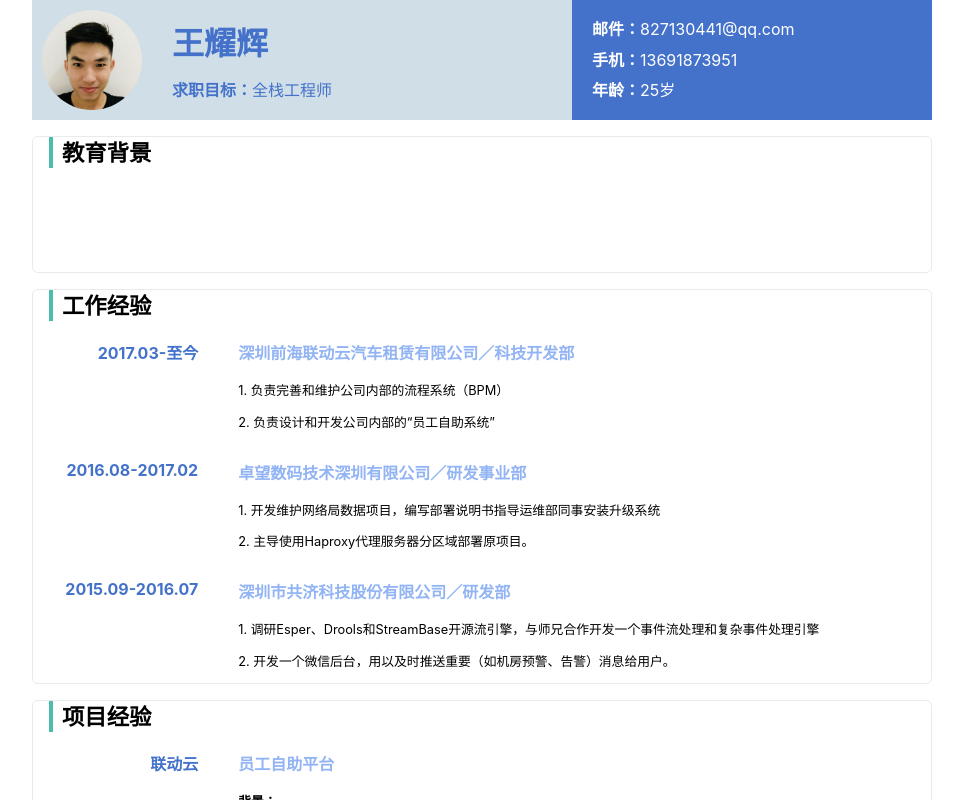
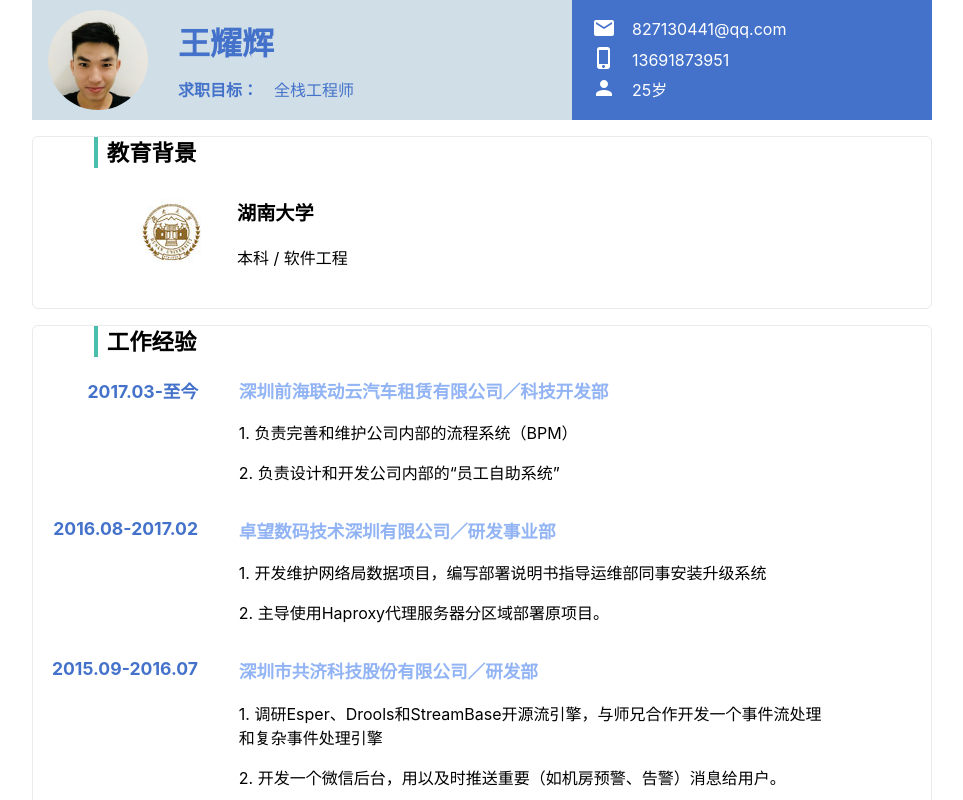
Before and after one commit to coconilu/my-resume, a React (Create React App) app: page / in a window 1280 px wide. Shown: the top 800 px of the page, without its empty margins (158-1121 px from the left). Built offline with nearby package versions, Linux system fonts and the light colour scheme.

Commit message:
that's all

```diff
--- a/package.json
+++ b/package.json
@@ -3,8 +3,10 @@
   "version": "0.1.0",
   "private": true,
   "dependencies": {
+    "chart.js": "^2.7.3",
     "react": "^16.6.0",
     "react-dom": "^16.6.0",
+    "react-icons": "^3.2.2",
     "react-scripts": "2.0.5"
   },
   "scripts": {
--- a/src/index.css
+++ b/src/index.css
@@ -12,3 +12,8 @@ code {
   font-family: source-code-pro, Menlo, Monaco, Consolas, "Courier New",
     monospace;
 }
+
+.self-assessment-p {
+  font-size: 1.2em;
+  font-weight: bold;
+}
--- a/src/parts/Filed.js
+++ b/src/parts/Filed.js
@@ -4,7 +4,7 @@ class Field extends Component {
   render() {
     return (
       <span className="resume-field">
-        <span>{this.props.left}：</span>
+        <span>{this.props.left}</span>
         <span>{this.props.right}</span>
       </span>
     );
--- /dev/null
+++ b/src/parts/MyAbility.js
@@ -0,0 +1,73 @@
+import React, { Component } from 'react';
+import Chart from 'chart.js'
+
+class MyAbility extends Component {
+
+  componentDidMount() {
+    let chartColors = {
+      red: 'rgb(255, 99, 132)',
+      orange: 'rgb(255, 159, 64)',
+      yellow: 'rgb(255, 205, 86)',
+      green: 'rgb(75, 192, 192)',
+      blue: 'rgb(54, 162, 235)',
+      purple: 'rgb(153, 102, 255)',
+      grey: 'rgb(201, 203, 207)'
+    };
+
+    let color = Chart.helpers.color
+    let chartGreenWithAlpha = color(chartColors.green).alpha(0.5).rgbString()
+    let chartBlueWithAlpha = color(chartColors.blue).alpha(0.5).rgbString()
+    let chartGreen = chartColors.green
+    let chartBlue = chartColors.blue
+    let ctx = document.getElementById('my-ability').getContext('2d')
+
+    let myAbility = {
+      labels: ['HTML \\ CSS \\ JavaScript', 'NodeJS \\ Express \\ Koa', 'VueJS \\ React', 'TypeScript', 'Jest', 'Webpack \\ Babel', 'Git \\ GitHub', 'GraphQL'],
+      datasets: [{
+        label: '专业技能熟练指数',
+        backgroundColor: [chartGreenWithAlpha, chartGreenWithAlpha, chartGreenWithAlpha, chartGreenWithAlpha, chartGreenWithAlpha, chartBlueWithAlpha, chartBlueWithAlpha, chartBlueWithAlpha],
+        borderColor: [chartGreen, chartGreen, chartGreen, chartGreen, chartGreen, chartBlue, chartBlue, chartBlue],
+        borderWidth: 1,
+        data: [90, 85, 85, 70, 70, 60, 65, 70]
+      }]
+    }
+    window.myAbilityCanvas = new Chart(ctx, {
+      type: 'horizontalBar',
+      data: myAbility,
+      options: {
+        elements: {
+          rectangle: {
+            borderWidth: 2,
+          }
+        },
+        responsive: true,
+        legend: {
+          display: false,
+          position: 'bottom',
+        },
+        title: {
+          display: false,
+          text: '专业技能评估'
+        },
+        scales: {
+          xAxes: [{
+            ticks: {
+              min: 0,
+              max: 100
+            }
+          }]
+        }
+      }
+    })
+  }
+
+  render() {
+    return (
+      <article className="my-ability-container">
+        <canvas id="my-ability"></canvas>
+      </article>
+    );
+  }
+}
+
+export default MyAbility;
--- /dev/null
+++ b/src/parts/MyMetaAbility.js
@@ -0,0 +1,59 @@
+import React, { Component } from 'react';
+import Chart from 'chart.js'
+
+class MyMetaAbility extends Component {
+
+  componentDidMount() {
+    let chartColors = {
+      red: 'rgb(255, 99, 132)',
+      orange: 'rgb(255, 159, 64)',
+      yellow: 'rgb(255, 205, 86)',
+      green: 'rgb(75, 192, 192)',
+      blue: 'rgb(54, 162, 235)',
+      purple: 'rgb(153, 102, 255)',
+      grey: 'rgb(201, 203, 207)'
+    };
+    let color = Chart.helpers.color;
+    let config = {
+      type: 'radar',
+      data: {
+        labels: ['学 习 能 力', '社 交 能 力', '抗 压 能 力', '执 行 力', '创 新 能 力', '鉴 赏 能 力'],
+        datasets: [{
+          label: '个人素质能力',
+          backgroundColor: color(chartColors.red).alpha(0.2).rgbString(),
+          borderColor: chartColors.red,
+          pointBackgroundColor: chartColors.red,
+          data: [90, 80, 80, 80, 75, 70]
+        }]
+      },
+      options: {
+        legend: {
+          display: false,
+          position: 'top',
+        },
+        title: {
+          display: false,
+          text: 'Chart.js Radar Chart'
+        },
+        scale: {
+          ticks: {
+            min: 0,
+            max: 100
+          }
+        }
+      }
+    };
+
+    window.myMetaAbility = new Chart(document.getElementById('my-meta-ability'), config);
+  }
+
+  render() {
+    return (
+      <article className="my-meta-ability-container">
+        <canvas id="my-meta-ability"></canvas>
+      </article>
+    );
+  }
+}
+
+export default MyMetaAbility;
--- a/src/parts/ResumeBody.js
+++ b/src/parts/ResumeBody.js
@@ -2,13 +2,17 @@ import React, { Component } from 'react';
 import ResumeSection from './ResumeSection';
 import ResumeParagraph from './ResumeParagraph';
 import ProjectDetails from './ProjectDetails';
+import ResumeEducation from './ResumeEducation';
+import MyAbility from './MyAbility';
+import MyMetaAbility from './MyMetaAbility';
+import ResumeLink from './ResumeLink';
 
 class ResumeHeader extends Component {
   render() {
     return (
       <article className="resume-section-container">
         <ResumeSection title="教育背景">
-
+          <ResumeEducation />
         </ResumeSection>
         <ResumeSection title="工作经验">
           <ResumeParagraph titleLeft="2017.03-至今" titleRight="深圳前海联动云汽车租赁有限公司／科技开发部">
@@ -33,11 +37,11 @@ class ResumeHeader extends Component {
               <ProjectDetails title="架构：">
                 使用典型的B/S架构。<br />
                 类似小程序平台，主模块提供了账号鉴权、异步加载动画功能，可以不断新增业务模块，目前已经有如下模块：<br />
-                1. 加班晚餐订购<br />
-                2. 会议室预约<br />
-                3. 公寓管理<br />
-                4. 办公用品领用<br />
-                对接了企业微信的通讯录管理API，剩下用户创建账号的麻烦，仅需要使用手机版企业微信扫一扫便可以登录。<br />
+                &nbsp;&nbsp;&nbsp;&nbsp;1. 加班晚餐订购<br />
+                &nbsp;&nbsp;&nbsp;&nbsp;2. 会议室预约<br />
+                &nbsp;&nbsp;&nbsp;&nbsp;3. 公寓管理<br />
+                &nbsp;&nbsp;&nbsp;&nbsp;4. 办公用品领用<br />
+                对接了企业微信的通讯录管理API，免去用户创建账号的麻烦，仅需要使用手机版企业微信扫一扫便可以登录。<br />
                 运行在LeanCloud提供的云端服务器上面的，调用了LeanCloud的数据处理功能，一切都运行在HTTPS协议上，可以保证数据安全。
               </ProjectDetails>
               <ProjectDetails title="技术选型：">
@@ -112,31 +116,44 @@ class ResumeHeader extends Component {
         <ResumeSection title="社区活动">
           <ResumeParagraph titleLeft="个人博客" titleRight="&nbsp;">
             <div>
-              <ProjectDetails title={(<a className="a-without-decoration" href="https://github.com/coconilu/Blog" target="_blank" rel="noopener noreferrer">GitHub上的个人博客：https://github.com/coconilu/Blog</a>)}>
+              <ProjectDetails title={(<ResumeLink link="https://github.com/coconilu/Blog" description="GitHub上的个人博客：" />)}>
               </ProjectDetails>
             </div>
           </ResumeParagraph>
           <ResumeParagraph titleLeft="翻译活动" titleRight="&nbsp;">
             <div>
-              <ProjectDetails title={(<a className="a-without-decoration" href="https://developer.mozilla.org/en-US/profiles/sunline.bucket" target="_blank" rel="noopener noreferrer">参与MDN翻译：https://developer.mozilla.org/en-US/profiles/sunline.bucket</a>)}>
+              <ProjectDetails title={(<ResumeLink link="https://developer.mozilla.org/en-US/profiles/sunline.bucket" description="参与MDN翻译：" />)}>
               </ProjectDetails>
-              <ProjectDetails title={(<a className="a-without-decoration" href="https://github.com/coconilu/Blog/issues/36" target="_blank" rel="noopener noreferrer">参与掘金翻译计划：https://github.com/coconilu/Blog/issues/36</a>)}>
+              <ProjectDetails title={(<ResumeLink link="https://github.com/coconilu/Blog/issues/36" description="参与掘金翻译计划：" />)}>
               </ProjectDetails>
             </div>
           </ResumeParagraph>
           <ResumeParagraph titleLeft="开源项目" titleRight="&nbsp;">
             <div>
-              <ProjectDetails title={(<a className="a-without-decoration" href="https://www.npmjs.com/package/@coconilu/mypromise" target="_blank" rel="noopener noreferrer">仿写Promise：https://www.npmjs.com/package/@coconilu/mypromise</a>)}>
+              <ProjectDetails title={(<ResumeLink link="https://www.npmjs.com/package/@coconilu/mypromise" description="仿写Promise：" />)}>
               </ProjectDetails>
-              <ProjectDetails title={(<a className="a-without-decoration" href="https://www.npmjs.com/package/my-lazyload-picture" target="_blank" rel="noopener noreferrer">图片懒加载：https://www.npmjs.com/package/my-lazyload-picture</a>)}>
+              <ProjectDetails title={(<ResumeLink link="https://www.npmjs.com/package/my-lazyload-picture" description="图片懒加载：" />)}>
               </ProjectDetails>
-              <ProjectDetails title={(<a className="a-without-decoration" href="https://www.npmjs.com/package/my-flip-animation" target="_blank" rel="noopener noreferrer">FLIP动画：https://www.npmjs.com/package/my-flip-animation</a>)}>
+              <ProjectDetails title={(<ResumeLink link="https://www.npmjs.com/package/my-flip-animation" description="FLIP动画：" />)}>
               </ProjectDetails>
             </div>
           </ResumeParagraph>
         </ResumeSection>
-        <ResumeSection title="个人能力"></ResumeSection>
-        <ResumeSection title="自我评价"></ResumeSection>
+        <ResumeSection title="个人能力">
+          <ResumeParagraph titleLeft="专业技能评估" titleRight="&nbsp;">
+            <MyAbility />
+          </ResumeParagraph>
+          <ResumeParagraph titleLeft="个人素质评估" titleRight="&nbsp;">
+            <MyMetaAbility />
+          </ResumeParagraph>
+        </ResumeSection>
+        <ResumeSection title="自我评价">
+          <ResumeParagraph titleLeft="" titleRight="">
+            <p className="self-assessment-p">基础踏实，学习能力顽强，可以应付许多新技术</p>
+            <p className="self-assessment-p">社交能力良好，能与不同性别、不同性格的人友好相处</p>
+            <p className="self-assessment-p">工作抗压能力良好，可以抗住突发性的高强度加班事件</p>
+          </ResumeParagraph>
+        </ResumeSection>
       </article>
     );
   }
--- /dev/null
+++ b/src/parts/ResumeEducation.js
@@ -0,0 +1,18 @@
+import React, { Component } from 'react';
+import schoolLogo from '../hndx.jpeg';
+
+class ResumeEducation extends Component {
+  render() {
+    return (
+      <div className="resume-education-container">
+        <img src={schoolLogo} alt="湖南大学"></img>
+        <div className="resume-education-container-details">
+          <p>湖南大学</p>
+          <p>本科 / 软件工程</p>
+        </div>
+      </div>
+    );
+  }
+}
+
+export default ResumeEducation;
--- a/src/parts/ResumeHeader.js
+++ b/src/parts/ResumeHeader.js
@@ -1,6 +1,13 @@
 import React, { Component } from 'react';
 import Field from './Filed';
 import avatar from '../avatar.jpg'
+import { MdEmail, MdPhoneIphone, MdPerson } from "react-icons/md";
+
+const headerIconStyle = {
+  height: `1.5em`,
+  width: `1.5em`,
+  verticalAlign: `sub`,
+}
 
 class ResumeHeader extends Component {
   render() {
@@ -13,15 +20,15 @@ class ResumeHeader extends Component {
           <div className="resume-header-simple-message">
             <ul className="resume-list resume-list--absolute">
               <li className="resume-job-hunter">王耀辉</li>
-              <li><Field left="求职目标" right="全栈工程师"></Field></li>
+              <li><Field left="求职目标：" right="全栈工程师"></Field></li>
             </ul>
           </div>
         </section>
         <section className="resume-header-right">
           <ul className="resume-list resume-list--absolute">
-            <li><Field left="邮件" right="827130441@qq.com"></Field></li>
-            <li><Field left="手机" right="13691873951"></Field></li>
-            <li><Field left="年龄" right="25岁"></Field></li>
+            <li><Field left={<MdEmail style={headerIconStyle} />} right="827130441@qq.com"></Field></li>
+            <li><Field left={<MdPhoneIphone style={headerIconStyle} />} right="13691873951"></Field></li>
+            <li><Field left={<MdPerson style={headerIconStyle} />} right="25岁"></Field></li>
           </ul>
         </section>
       </article>
--- /dev/null
+++ b/src/parts/ResumeLink.js
@@ -0,0 +1,19 @@
+import React, { Component } from 'react';
+import { IoIosLink } from "react-icons/io";
+
+const linkIcon = {
+  width: `1.6em`,
+  height: `1.6em`,
+  verticalAlign: `middle`,
+  color: `#4472ca`,
+}
+
+class ResumeLink extends Component {
+  render() {
+    return (
+      <a className="a-without-decoration" href="{this.props.link}" target="_blank" rel="noopener noreferrer">{this.props.description}{this.props.link}  {<IoIosLink style={linkIcon} />}</a>
+    );
+  }
+}
+
+export default ResumeLink;
--- a/src/parts/parts.css
+++ b/src/parts/parts.css
@@ -24,7 +24,7 @@
 }
 
 .resume-header-avatar {
-  margin-left: 10px;
+  margin-left: 1em;
   border-radius: 50%;
   height: 100px;
   width: 100px;
@@ -80,7 +80,8 @@ ul.resume-list > li {
 }
 
 .resume-field > span:first-of-type {
-  font-weight: bold
+  font-weight: bold;
+  padding-right: 1em;
 }
 
 .resume-section-container {
@@ -93,7 +94,7 @@ ul.resume-list > li {
   border-color: #e8eaec;
   border-radius: 6px;
   transition: all 0.3s ease-in-out;
-  padding: 0 1em;
+  padding: 0 1em 1em;
 }
 
 .resume-section:hover {
@@ -108,6 +109,7 @@ ul.resume-list > li {
   padding-left: 0.4em;
   height: 1.4em;
   line-height: 1.4em;
+  margin-left: 2em;
 }
 
 .resume-section-header > span {
@@ -132,7 +134,6 @@ ul.resume-list > li {
 .resume-section-body {
   min-height: 100px;
   margin-top: 0.2em;
-
 }
 
 .resume-paragraph-container {
@@ -149,6 +150,7 @@ ul.resume-list > li {
   padding-right: 0.5em;
   font-weight: bold;
   color: #4472ca;
+  font-size: 1.1em;
 }
 
 .resume-paragraph-container-boby {
@@ -161,10 +163,11 @@ ul.resume-list > li {
 .resume-paragraph-container-boby > p:first-child {
   font-weight: bold;
   color: #92b4f4;
+  font-size: 1.1em
 }
 
 .resume-paragraph-container-boby > *:nth-child(n+2) {
-  font-size: 0.8em;
+  font-size: 1em;
 }
 
 .text-indent-2em {
@@ -184,3 +187,23 @@ ul.resume-list > li {
   text-decoration: none;
   color: #000;
 }
+
+.resume-education-container {
+  display: flex;
+  flex-direction: row;
+  justify-content: flex-start;
+  align-items: center;
+  flex-wrap: nowrap;
+  overflow: hidden;
+  height: 120px;
+  margin-left: 5em;
+}
+
+.resume-education-container-details {
+  margin-left: 1.5em;
+}
+
+.resume-education-container-details > p:first-child {
+  font-weight: bold;
+  font-size: 1.2em;
+}
```
Also changed, not shown: src/hndx.jpeg (added).
